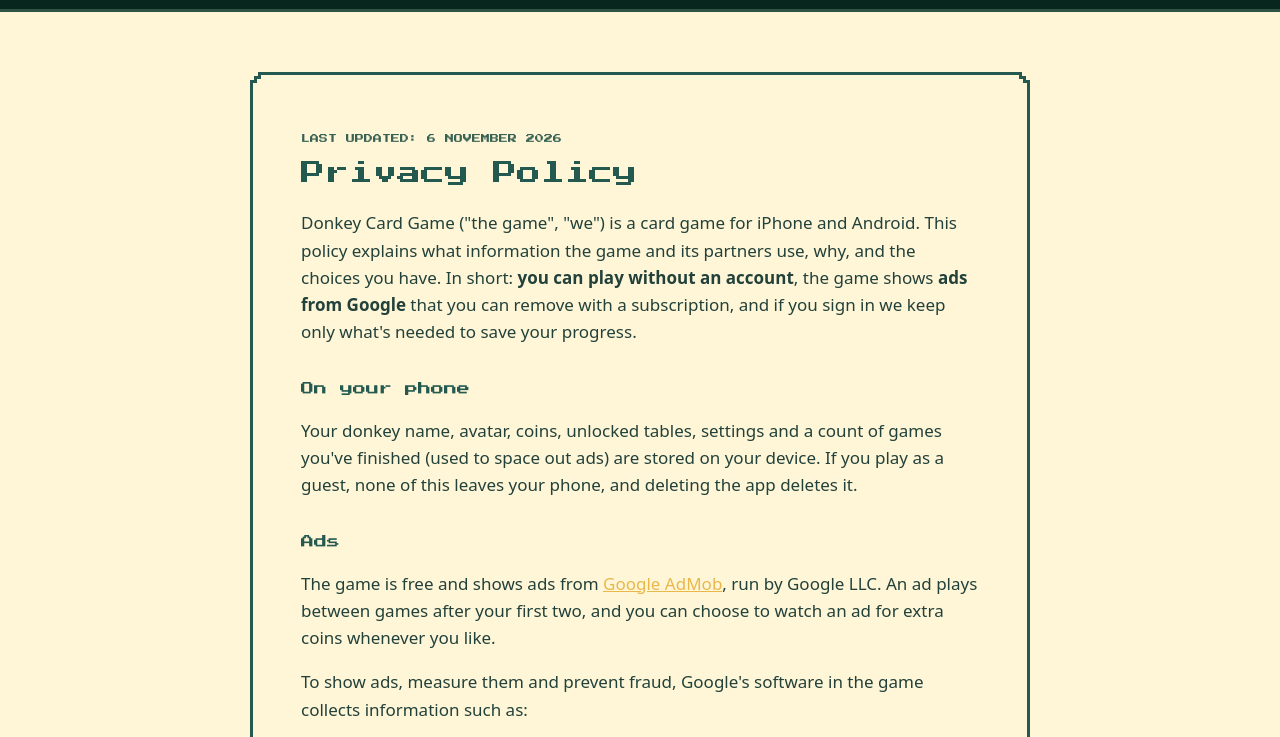
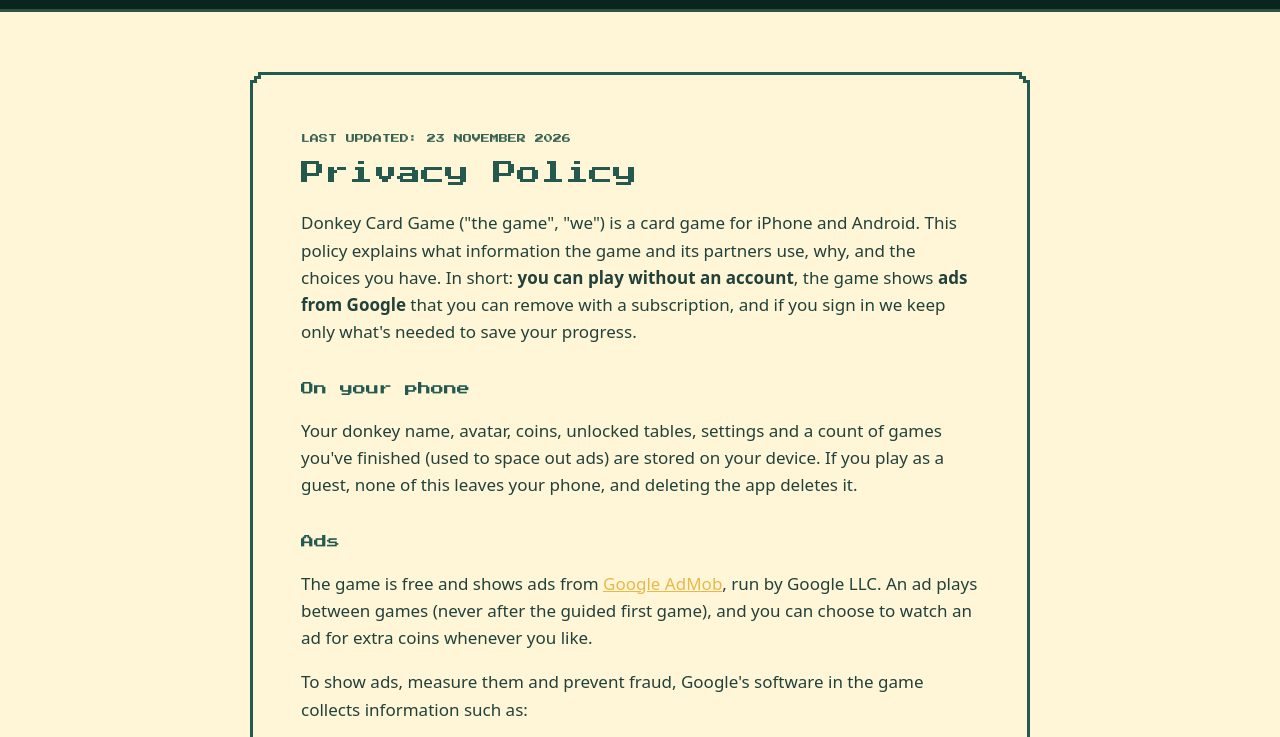
Before and after one commit to abinm8/donkey-card-game, a plain HTML site: page privacy.html in a window 1280 px wide. Shown: the part 51-788 px from the top of the page. Drawn offline with Linux system fonts and the light colour scheme.

Commit message:
Claude: website says an ad plays after every game but Appu's (live in 1.0.2)
Support and Privacy described 1.0.1's two ad-free games.

Co-Authored-By: Claude Opus 5.5 <noreply@anthropic.com>

```diff
--- a/privacy.html
+++ b/privacy.html
@@ -22,7 +22,7 @@
 
   <main class="doc">
     <div class="paper frame step drop"><div class="in step">
-      <p class="updated">LAST UPDATED: 6 NOVEMBER 2026</p>
+      <p class="updated">LAST UPDATED: 23 NOVEMBER 2026</p>
       <h1>Privacy Policy</h1>
       <p>Donkey Card Game ("the game", "we") is a card game for iPhone and Android. This policy explains what information the game and its partners use, why, and the choices you have. In short: <strong>you can play without an account</strong>, the game shows <strong>ads from Google</strong> that you can remove with a subscription, and if you sign in we keep only what's needed to save your progress.</p>
 
@@ -30,7 +30,7 @@
       <p>Your donkey name, avatar, coins, unlocked tables, settings and a count of games you've finished (used to space out ads) are stored on your device. If you play as a guest, none of this leaves your phone, and deleting the app deletes it.</p>
 
       <h2>Ads</h2>
-      <p>The game is free and shows ads from <a href="https://policies.google.com/technologies/partner-sites" rel="noopener">Google AdMob</a>, run by Google LLC. An ad plays between games after your first two, and you can choose to watch an ad for extra coins whenever you like.</p>
+      <p>The game is free and shows ads from <a href="https://policies.google.com/technologies/partner-sites" rel="noopener">Google AdMob</a>, run by Google LLC. An ad plays between games (never after the guided first game), and you can choose to watch an ad for extra coins whenever you like.</p>
       <p>To show ads, measure them and prevent fraud, Google's software in the game collects information such as:</p>
       <ul>
         <li><strong>Device and app details</strong>: device model, operating system version, language, the app's version, and an identifier for the app on your device.</li>
```
Also changed, not shown: support.html (+1 -1 lines).
